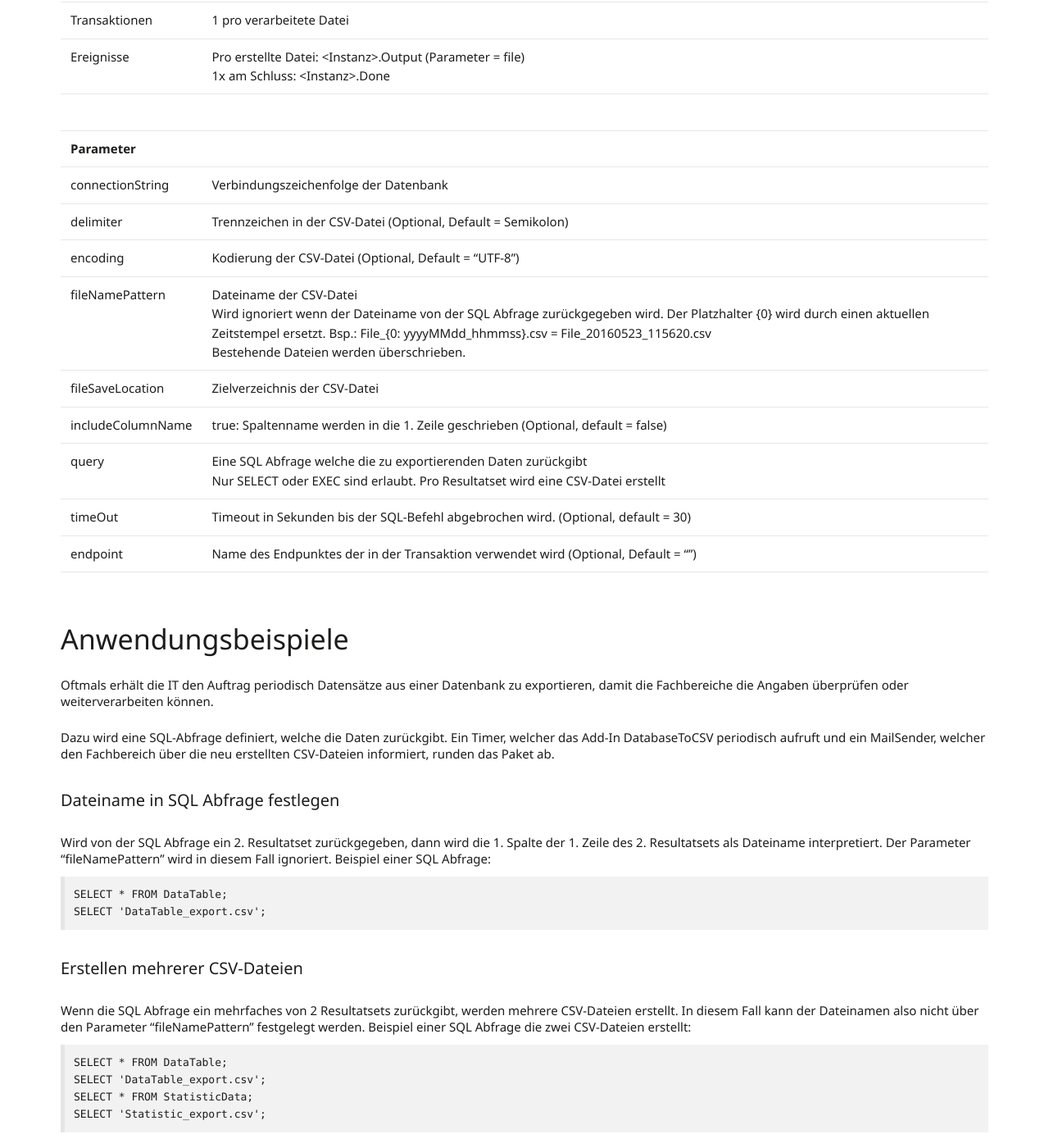
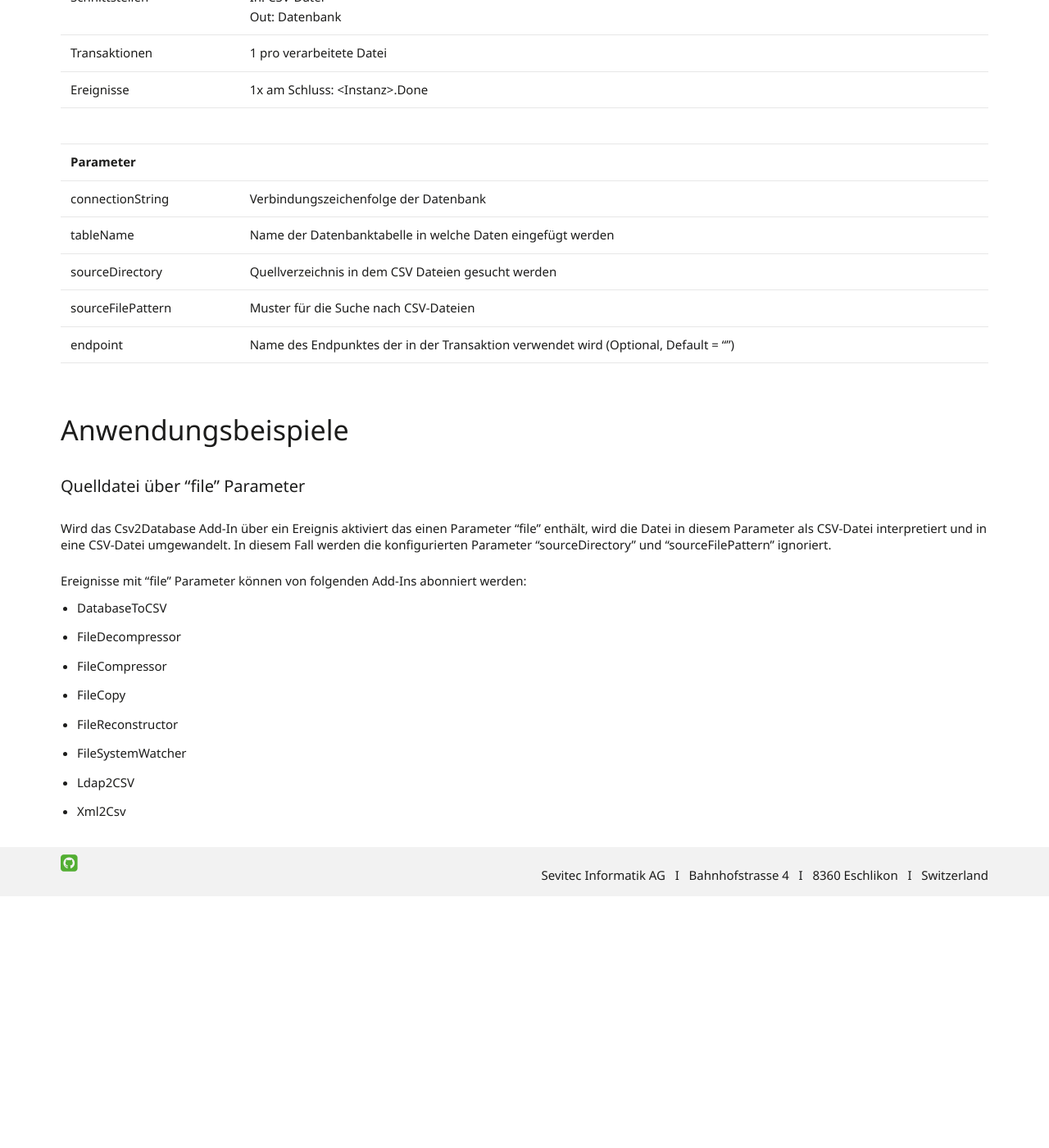
Before and after one commit to primesoft-group/oneconnexx-docs, a Jekyll site: the page built from _pages/addins/de/csv2database.md, in a window 1280 px wide and 1400 px high, scrolled down 551 px. Shown: the whole window at 82% size. Built offline with Jekyll 4.4.1, drawn with Linux system fonts in a browser that asks for light colours; nearby versions of some CDN libraries; some web fonts are replaced; after the commit the page ends 1644 px from its top, so only the background shows below that; some of the changed text lies outside the part shown.

Commit message:
Update csv2database.md

````diff
--- a/_pages/addins/de/csv2database.md
+++ b/_pages/addins/de/csv2database.md
@@ -4,7 +4,9 @@ title: Csv2Database
 permalink: "addins/de/csv2database/"
 ---
 
-Das Csv2Database Add-In lädt Daten aus einer CSV-Datei in eine SQL Datenbanktabelle.<br /><br />
+Das Csv2Database Add-In lädt Daten aus einer CSV-Datei in eine SQL Datenbanktabelle.
+Alle Zeilen in der CSV-Datei werden als neue Datensätze in die Datenbank eingefügt.
+Die erste Zeile der CSV-Datei muss die Spaltennamen enthalten. Es werden nur diejenigen Spalten in die Datenbank eingefügt, deren Namen exakt mit den Spaltennamen der Datenbanktabelle übereinstimmen.<br /><br />
 
 {:.table .table-striped}
 | --- | --- |
@@ -12,40 +14,28 @@ Das Csv2Database Add-In lädt Daten aus einer CSV-Datei in eine SQL Datenbanktab
 | Add-In Type | Logic |
 | Schnittstellen | In: CSV-Datei<br /> Out: Datenbank|
 | Transaktionen | 1 pro verarbeitete Datei |
-| Ereignisse | Pro erstellte Datei: &lt;Instanz&gt;.Output (Parameter = file) <br />1x am Schluss: &lt;Instanz&gt;.Done |
+| Ereignisse | 1x am Schluss: &lt;Instanz&gt;.Done |
 | | |
 | __Parameter__ | |
 | connectionString | Verbindungszeichenfolge der Datenbank |
-| delimiter | Trennzeichen in der CSV-Datei (Optional, Default = Semikolon) |
-| encoding | Kodierung der CSV-Datei (Optional, Default = "UTF-8") |
-| fileNamePattern | Dateiname der CSV-Datei<br/>Wird ignoriert wenn der Dateiname von der SQL Abfrage zurückgegeben wird. Der Platzhalter {0} wird durch einen aktuellen Zeitstempel ersetzt. Bsp.: File\_{0: yyyyMMdd_hhmmss}.csv = File\_20160523\_115620.csv<br/>Bestehende Dateien werden überschrieben. |
-| fileSaveLocation | Zielverzeichnis der CSV-Datei |
-| includeColumnName | true: Spaltenname werden in die 1. Zeile geschrieben (Optional, default = false) |
-| query | Eine SQL Abfrage welche die zu exportierenden Daten zurückgibt<br />Nur SELECT oder EXEC sind erlaubt. Pro Resultatset wird eine CSV-Datei erstellt |
-| timeOut | Timeout in Sekunden bis der SQL-Befehl abgebrochen wird. (Optional, default = 30) |
+| tableName | Name der Datenbanktabelle in welche Daten eingefügt werden |
+| sourceDirectory | Quellverzeichnis in dem CSV Dateien gesucht werden |
+| sourceFilePattern | Muster für die Suche nach CSV-Dateien |
 | endpoint | Name des Endpunktes der in der Transaktion verwendet wird (Optional, Default = "") |
 
 
 ### Anwendungsbeispiele
 
-Oftmals erhält die IT den Auftrag periodisch Datensätze aus einer Datenbank zu exportieren, damit die Fachbereiche die Angaben überprüfen oder weiterverarbeiten können.
+##### Quelldatei über "file" Parameter
 
-Dazu wird eine SQL-Abfrage definiert, welche die Daten zurückgibt. Ein Timer, welcher das Add-In DatabaseToCSV periodisch aufruft und ein MailSender, welcher den Fachbereich über die neu erstellten CSV-Dateien informiert, runden das Paket ab.
+Wird das Csv2Database Add-In über ein Ereignis aktiviert das einen Parameter "file" enthält, wird die Datei in diesem Parameter als CSV-Datei interpretiert und in eine CSV-Datei umgewandelt. In diesem Fall werden die konfigurierten Parameter "sourceDirectory" und "sourceFilePattern" ignoriert.
 
-##### Dateiname in SQL Abfrage festlegen
-
-Wird von der SQL Abfrage ein 2. Resultatset zurückgegeben, dann wird die 1. Spalte der 1. Zeile des 2. Resultatsets als Dateiname interpretiert. Der Parameter "fileNamePattern" wird in diesem Fall ignoriert. Beispiel einer SQL Abfrage:
-```
-SELECT * FROM DataTable;
-SELECT 'DataTable_export.csv';
-```
-
-##### Erstellen mehrerer CSV-Dateien
-
-Wenn die SQL Abfrage ein mehrfaches von 2 Resultatsets zurückgibt, werden mehrere CSV-Dateien erstellt. In diesem Fall kann der Dateinamen also nicht über den Parameter "fileNamePattern" festgelegt werden.  Beispiel einer SQL Abfrage die zwei CSV-Dateien erstellt:
-```
-SELECT * FROM DataTable;
-SELECT 'DataTable_export.csv';
-SELECT * FROM StatisticData;
-SELECT 'Statistic_export.csv';
-```
+Ereignisse mit "file" Parameter können von folgenden Add-Ins abonniert werden:
+* DatabaseToCSV
+* FileDecompressor
+* FileCompressor
+* FileCopy
+* FileReconstructor
+* FileSystemWatcher
+* Ldap2CSV
+* Xml2Csv
````
